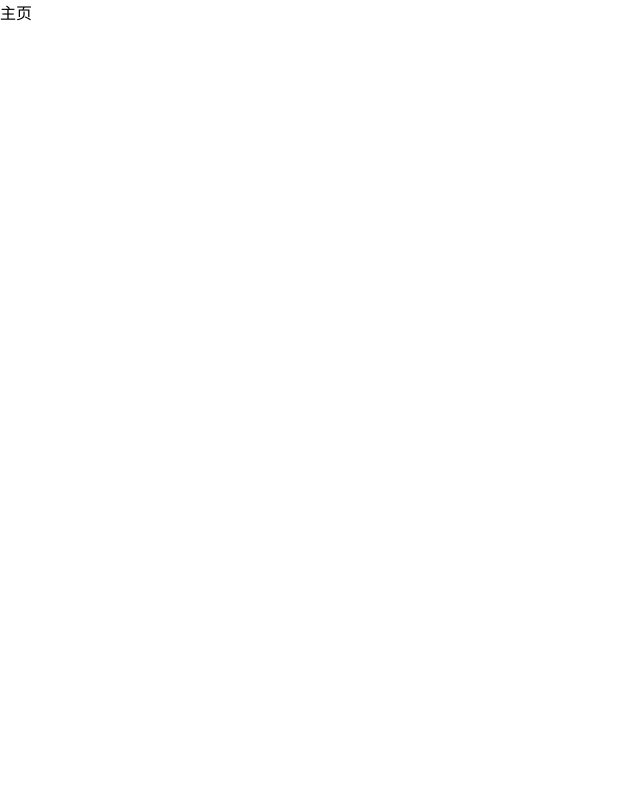
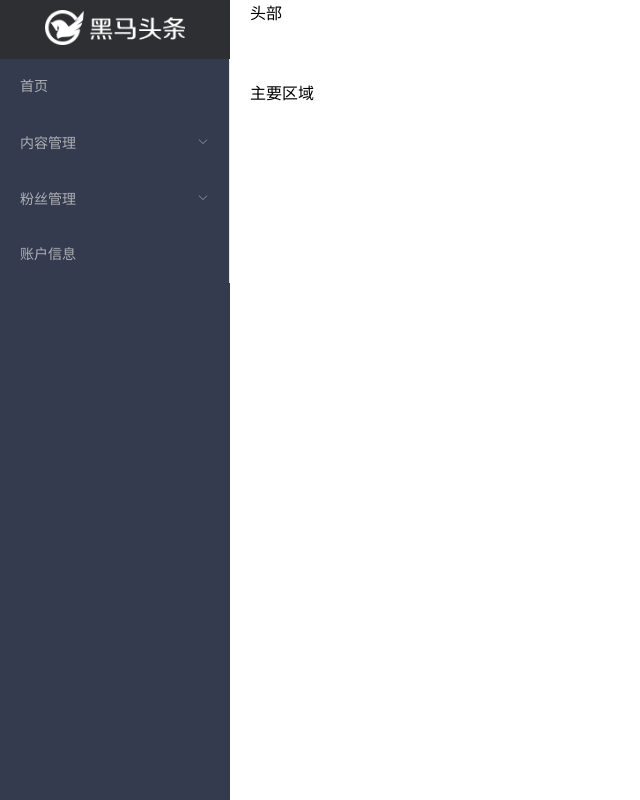
Before and after one commit to lijiahua-6/90heimatoutiao, a Vue app: page /#/home in a window 1280 px wide. Shown: the whole page, without its empty margins (0-640 px from the left). Built offline with nearby package versions, Linux system fonts and the light colour scheme.

Commit message:
左侧导航栏

```diff
--- a/package.json
+++ b/package.json
@@ -8,6 +8,7 @@
     "lint": "vue-cli-service lint"
   },
   "dependencies": {
+    "axios": "^0.19.0",
     "core-js": "^3.4.3",
     "element-ui": "^2.13.0",
     "vue": "^2.6.10",
--- /dev/null
+++ b/src/components/home/layout-aside.vue
@@ -0,0 +1,57 @@
+<template>
+<div class='layout-aside' >
+    <div class="title">
+        <img src="../../assets/img/logo_admin.png" alt="">
+    </div>
+    <!-- 左侧导航 -->
+<el-menu background-color="#353b4e" text-color="#adafb5" active-text-color="#ffd04b">
+    <!-- 导航组件 -->
+<el-menu-item>
+首页
+</el-menu-item>
+<!-- 二级导航 -->
+<el-submenu>
+    <!-- 具名插槽 -->
+    <span slot='title'>内容管理</span>
+    <!-- 放置 el-menu-item -->
+    <el-menu-item>发布文章</el-menu-item>
+    <el-menu-item>内容列表</el-menu-item>
+    <el-menu-item>评论列表</el-menu-item>
+    <el-menu-item>素材管理</el-menu-item>
+</el-submenu>
+<el-submenu>
+    <!-- 具名插槽 -->
+    <span slot='title'>粉丝管理</span>
+    <!-- 放置 el-menu-item -->
+    <el-menu-item index="/home/picture">图文数据</el-menu-item>
+    <el-menu-item index="/home/fansinfo">粉丝画像</el-menu-item>
+    <el-menu-item index="/home/fanslife">粉丝概况</el-menu-item>
+    <el-menu-item index="/home/fanslist">粉丝列表</el-menu-item>
+</el-submenu>
+<el-menu-item>
+    账户信息
+</el-menu-item>
+</el-menu>
+</div>
+</template>
+
+<script>
+export default {
+
+}
+</script>
+
+<style lang='less' scoped>
+.layout-aside {
+    width: 230px;
+    overflow: hidden;
+    .title {
+        text-align: center;
+        background-color: #2e2f32;
+        padding: 10px 0;
+        img{
+            height: 35px;
+        }
+    }
+}
+</style>
--- a/src/main.js
+++ b/src/main.js
@@ -4,6 +4,9 @@ import router from './router'
 import './styles/index.less' // 引入初始化样式
 import 'element-ui/lib/theme-chalk/index.css' // 引入element样式
 import ElementUI from 'element-ui' // 引入UI包
+import axios from 'axios' // 引入axios 配置baseUrl
+axios.defaults.baseURL = 'http://ttapi.research.itcast.cn/mp/v1_0' // 赋值黑马头条的默认地址
+Vue.prototype.$axios = axios // 赋值给全局对象
 Vue.config.productionTip = false
 Vue.use(ElementUI) // 全局注册
 new Vue({
--- a/src/views/home/index.vue
+++ b/src/views/home/index.vue
@@ -1,12 +1,33 @@
 <template>
-  <div class="login">
-      <span>主页</span>
-  </div>
+<!-- 放置一个外层容器 -->
+<el-container>
+      <!-- 左右布局 -->
+      <el-aside style="background-color:#353b4e;min-height:100vh;width:230px">
+        <!-- 放置左侧组件 -->
+        <layout-aside></layout-aside>
+      </el-aside>
+      <!-- 再放置一个container -->
+      <el-container>
+      <!-- 上下布局 -->
+      <el-header>
+        头部
+      </el-header>
+      <!-- 主要区域 -->
+      <el-main>
+        主要区域
+        <router-view></router-view>
+      </el-main>
+    </el-container>
+</el-container>
 </template>
 
 <script>
+import layoutAside from '../../components/home/layout-aside' // 引入组件
 export default {
-
+  // 局部注册
+  components: {
+    'layout-aside': layoutAside
+  }
 }
 </script>
 
--- a/src/views/login/index.vue
+++ b/src/views/login/index.vue
@@ -73,10 +73,26 @@ export default {
     // 提交登录表单
     submitLogin () {
       // el-form 实例
-      this.$refs.myForm.validate(function (isOk) {
+      this.$refs.myForm.validate((isOk) => {
         if (isOk) {
           // 认为前端效验登录成功
-          console.log('前端校验成功,发送用户名和密码到后台去校验')
+          // 地址参数  查询参数 params 对象
+          // body参数 data对象
+          this.$axios({
+            url: '/authorizations', // 请求地址
+            method: 'post', // 请求方法
+            data: this.loginForm
+          }).then(result => {
+            window.localStorage.setItem('user-token', result.data.data.token) // 前端缓存令牌
+            this.$router.push('/home') // 这个this指向组件实例 ，跳转到主页
+            // 成功以后才会进入到then,
+          }).catch(() => {
+            // elementUI的方法
+            this.$message({
+              message: '您的手机号或者验证码不正确',
+              type: 'warning'
+            })
+          })
         }
       })
     }
```
Also changed, not shown: 1 other file (tests, documents, lock files or other folders).
